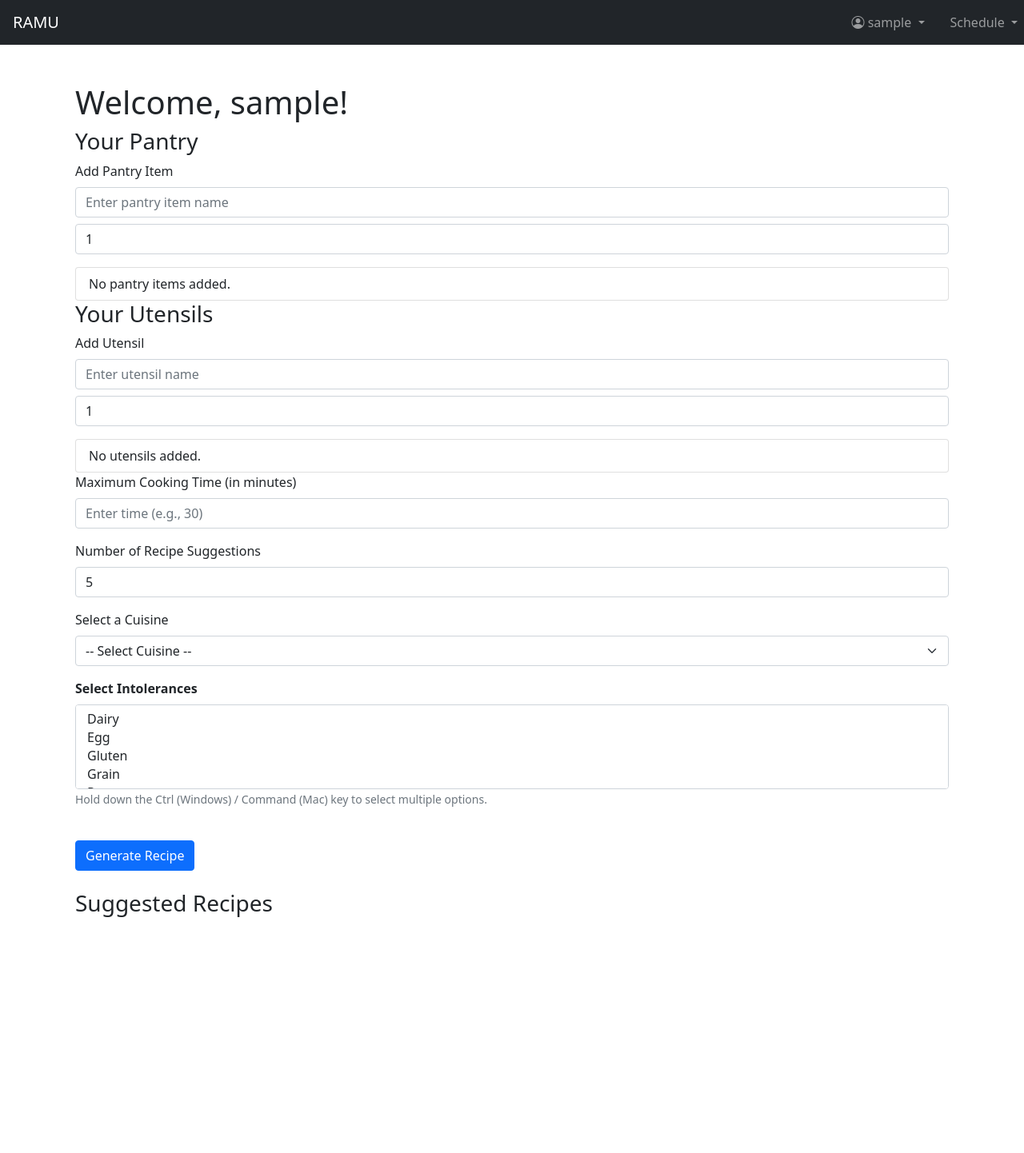
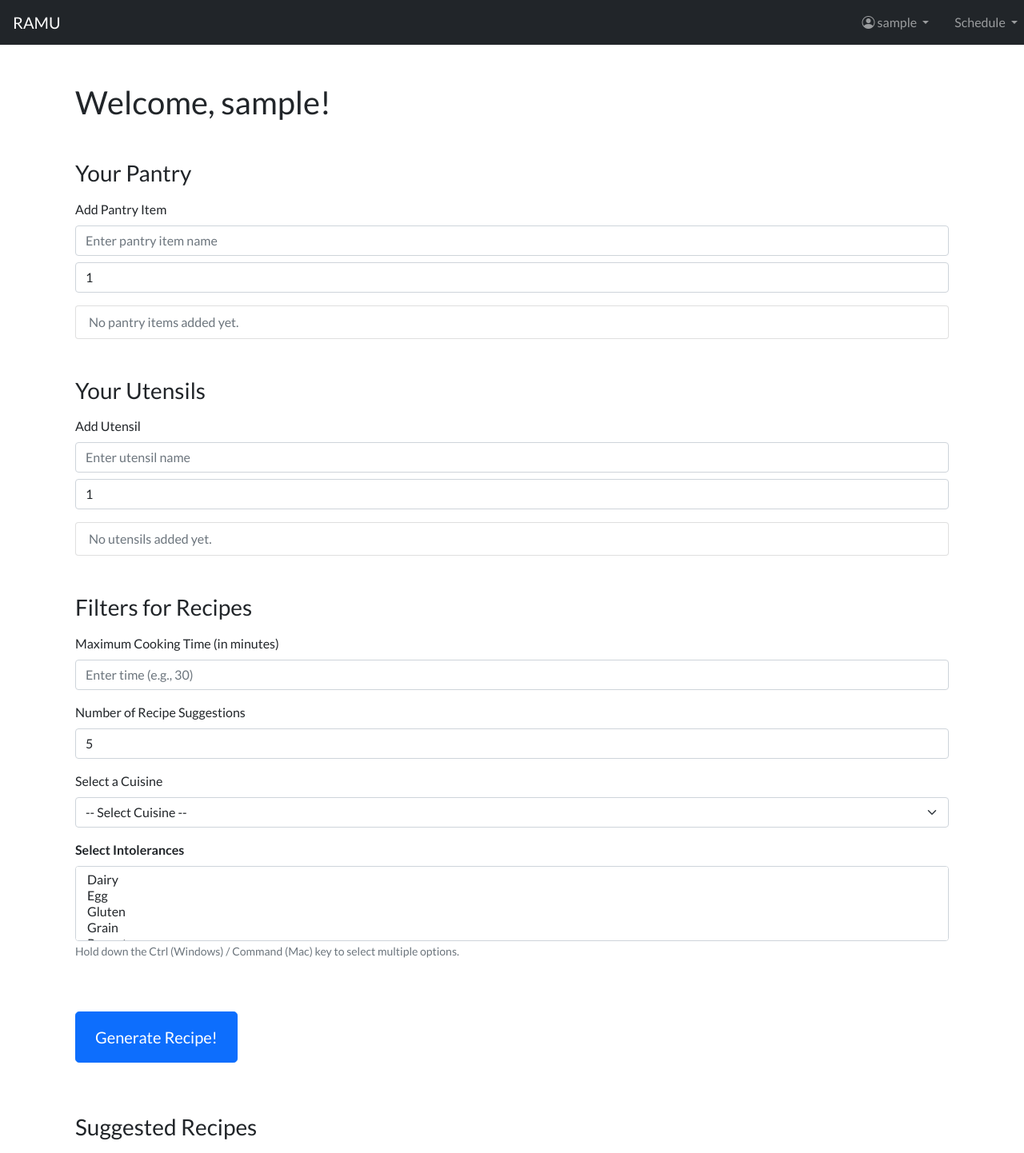
Before and after one commit to shivalikac/ramu, a Django app: page /main/ in a window 1280 px wide. Shown: the whole page at 80% size. Before the commit the page ends 1147 px from the top, so only its background shows below. Run offline with Django 5.2, Linux system fonts and the light colour scheme; the visitor is signed in with stand-in values (Sample User, id 1).

Commit message:
font changes

```diff
--- a/accounts/templates/accounts/main_welcome.html
+++ b/accounts/templates/accounts/main_welcome.html
@@ -2,10 +2,11 @@
 
 {% block content %}
 <div class="container mt-5">
-    <h1>Welcome, {{ user.username }}!</h1>
+    <h1 class="mb-5">Welcome, {{ user.username }}!</h1>
 
     <!-- Pantry Section -->
-    <h3>Your Pantry</h3>
+    <div class="mb-5">
+        <h3 class="mb-3">Your Pantry</h3>
         <div class="mb-3">
             <label for="pantry" class="form-label">Add Pantry Item</label>
             <input type="text" class="form-control" id="pantry" placeholder="Enter pantry item name">
@@ -18,12 +19,14 @@
                     <button class="btn btn-danger btn-sm" onclick="deletePantryItem({{ item.id }})">Delete</button>
                 </li>
             {% empty %}
-            <li class="list-group-item" id="no-pantry">No pantry items added.</li>
+                <li class="list-group-item text-muted">No pantry items added yet.</li>
             {% endfor %}
         </ul>
+    </div>
 
     <!-- Utensil Section -->
-    <h3>Your Utensils</h3>
+    <div class="mb-5">
+        <h3 class="mb-3">Your Utensils</h3>
         <div class="mb-3">
             <label for="utensil" class="form-label">Add Utensil</label>
             <input type="text" class="form-control" id="utensil" placeholder="Enter utensil name">
@@ -36,11 +39,14 @@
                     <button class="btn btn-danger btn-sm" onclick="deleteUtensilItem({{ utensil.id }})">Delete</button>
                 </li>
             {% empty %}
-            <li class="list-group-item" id="no-utensils">No utensils added.</li>
+                <li class="list-group-item text-muted">No utensils added yet.</li>
             {% endfor %}
         </ul>
+    </div>
 
     <!-- Filters for Recipes -->
+    <div class="mb-5">
+        <h3 class="mb-3">Filters for Recipes</h3>
         <div class="mb-3">
             <label for="cooking-time" class="form-label">Maximum Cooking Time (in minutes)</label>
             <input type="number" class="form-control" id="cooking-time" placeholder="Enter time (e.g., 30)" min="1">
@@ -81,8 +87,6 @@
                 <option value="Vietnamese">Vietnamese</option>
             </select>
         </div>
-
-    <!-- Intolerances Dropdown -->
         <div class="mb-3">
             <label for="intolerances-select" class="form-label"><strong>Select Intolerances</strong></label>
             <select class="form-select" id="intolerances-select" multiple>
@@ -103,16 +107,18 @@
                 Hold down the Ctrl (Windows) / Command (Mac) key to select multiple options.
             </small>
         </div>
+    </div>
 
-
-    <button class="btn btn-primary mt-4" id="generate-recipe-btn">Generate Recipe</button>
+    <!-- Generate Recipe Button -->
+    <button class="btn btn-lg btn-primary my-3 px-4 py-3" id="generate-recipe-btn">Generate Recipe!</button>
 
     <!-- Recipe Display -->
-    <div id="recipe-display" class="mt-4">
-        <h3>Suggested Recipes</h3>
+    <div id="recipe-display" class="mt-5">
+        <h3 class="mb-3">Suggested Recipes</h3>
         <ul id="recipe-list" class="list-group"></ul>
     </div>
 </div>
+
 
 <!-- Modal for Adding Recipe to Calendar -->
 <div class="modal fade" id="calendarModal" tabindex="-1" aria-labelledby="calendarModalLabel" aria-hidden="true">
@@ -182,7 +188,7 @@
                         <div class="recipe-card">
                             <img src="${recipe.image}" alt="${recipe.title}" class="recipe-img">
                             <div class="recipe-info">
-                                <h4>${recipe.title}</h4>
+                                <h3>${recipe.title}</h3>
                                 <a href="https://spoonacular.com/recipes/${recipe.title.replace(/\s+/g, '-')}-${recipe.id}" target="_blank">View Full Recipe</a>
                                 <p><strong>Used Ingredients:</strong> ${recipe.usedIngredients.map(i => i.name).join(', ')}</p>
                                 <p><strong>Missing Ingredients:</strong> ${recipe.missedIngredients.map(i => i.name).join(', ')}</p>
@@ -347,20 +353,27 @@
         gap: 15px;
     }
     .recipe-img {
-        width: 100px;
-        height: 100px;
+        width: 150px; /* Increase width */
+        height: 150px; /* Increase height */
         object-fit: cover;
         border-radius: 8px;
     }
     .recipe-info {
         flex: 1;
     }
-    .recipe-info h4 {
+    .recipe-info h3 { /* Ensure the font size for h3 is visually appropriate */
+        font-size: 1.5rem; /* Adjust based on preference */
         margin: 0;
     }
     .recipe-info a {
         text-decoration: none;
         color: #007bff;
     }
+    body {
+        font-family: 'Lato', sans-serif;
+    }
+    button, input, select, textarea {
+        font-family: 'Lato', sans-serif;
+    }
 </style>
 {% endblock %}
--- a/accounts/templates/accounts/recipe_notes.html
+++ b/accounts/templates/accounts/recipe_notes.html
@@ -62,4 +62,10 @@
     button#save-notes-btn:hover {
         background-color: #45a049;
     }
+    body {
+        font-family: 'Lato', sans-serif;
+    }
+    button, input, select, textarea {
+        font-family: 'Lato', sans-serif;
+    }
 </style>
--- a/accounts/templates/accounts/schedule.html
+++ b/accounts/templates/accounts/schedule.html
@@ -335,6 +335,12 @@ document.addEventListener('DOMContentLoaded', function () {
         background-color: rgba(0, 0, 0, 0.1); /* Slightly darken the background on hover */
         cursor: pointer;
     }
+    body {
+        font-family: 'Lato', sans-serif;
+    }
+    button, input, select, textarea {
+        font-family: 'Lato', sans-serif;
+    }
 </style>
 
 {% endblock %}
--- a/accounts/templates/base.html
+++ b/accounts/templates/base.html
@@ -8,6 +8,9 @@
     <link href="https://cdn.jsdelivr.net/npm/bootstrap@5.1.3/dist/css/bootstrap.min.css" rel="stylesheet">
     <link rel="stylesheet" href="https://cdnjs.cloudflare.com/ajax/libs/bootstrap-icons/1.5.0/font/bootstrap-icons.min.css">
     <link href="https://cdn.jsdelivr.net/npm/fullcalendar@5.11.3/main.min.css" rel="stylesheet">
+    <link href="https://fonts.googleapis.com/css2?family=Lato:wght@400;500;700&display=swap" rel="stylesheet">
+    <link href="https://fonts.googleapis.com/css2?family=Lato:wght@400;500;700&display=swap" rel="stylesheet">
+
 
     <script src="https://cdn.jsdelivr.net/npm/fullcalendar@5.11.3/main.min.js"></script>
 </head>
@@ -58,4 +61,10 @@
         margin-left: auto; /* Aligns the dropdown to fit within the viewport */
         margin-right: 0;
     }
+    body {
+        font-family: 'Lato', sans-serif;
+    }
+    button, input, select, textarea {
+        font-family: 'Lato', sans-serif;
+    }
 </style>
```
Lines whose indentation alone changed are shown as unchanged.
